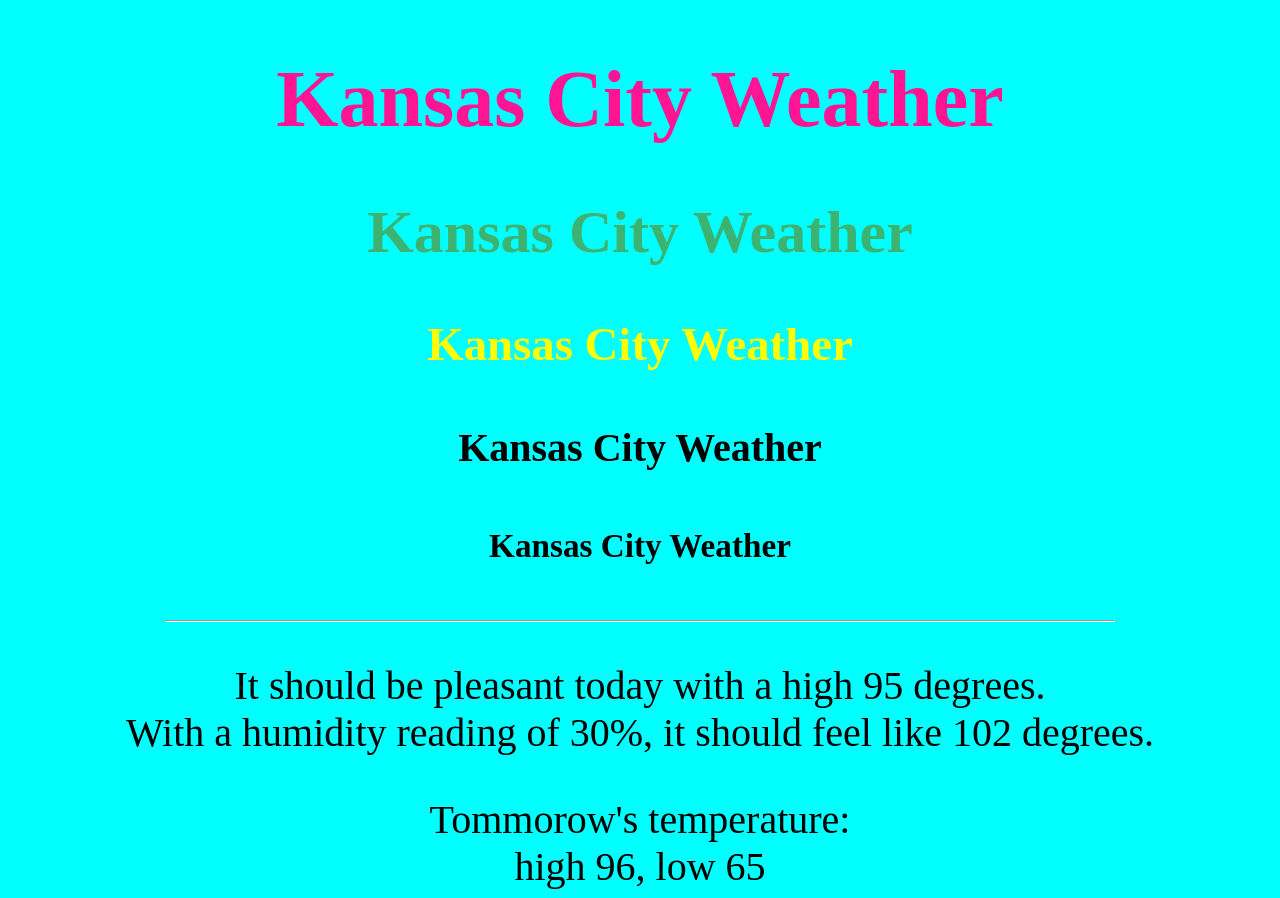
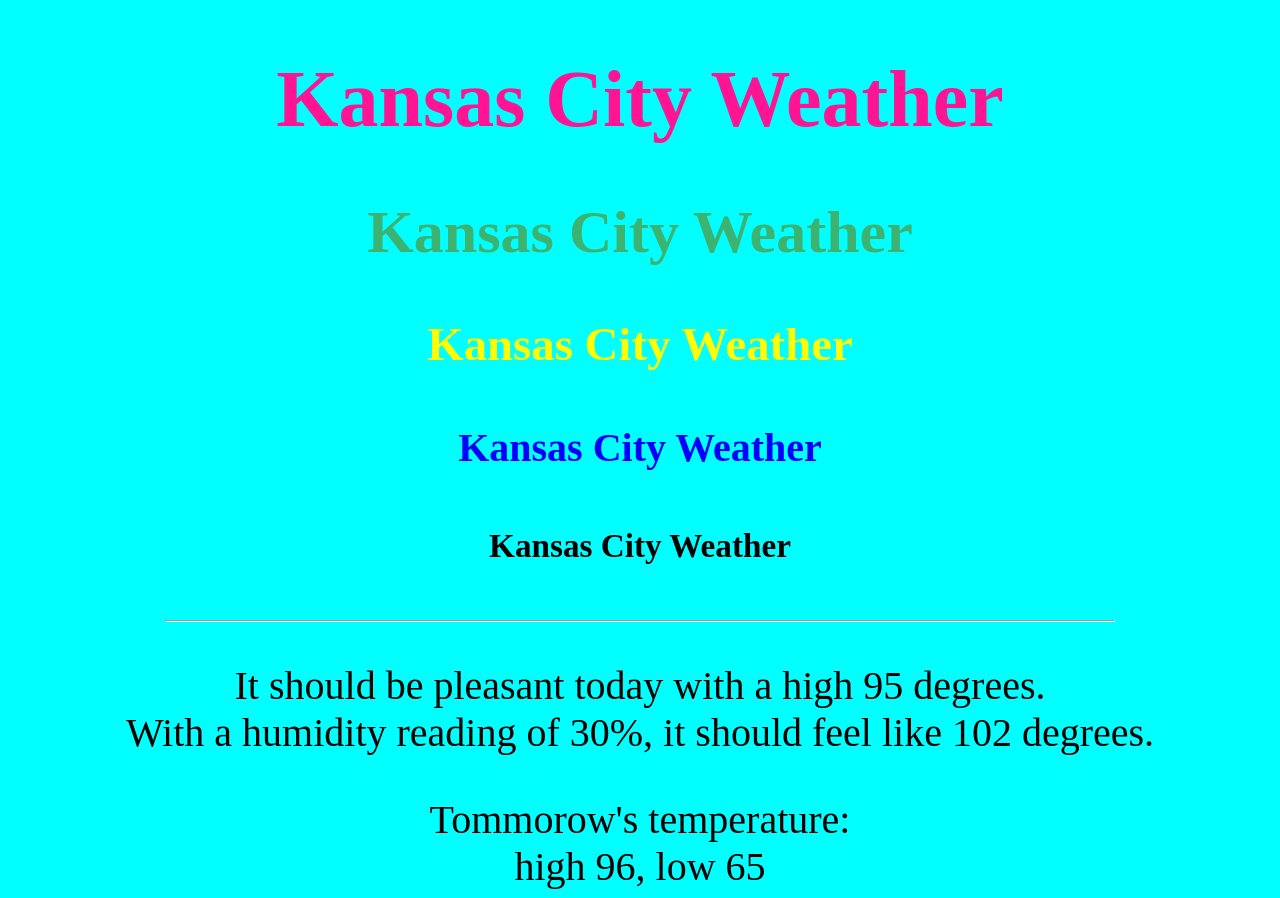
Before and after one commit to Dhyvadita/DPW_Latihan, a plain HTML site: page index.html in a window 1280 px wide. Drawn offline with Linux system fonts and the light colour scheme.

Commit message:
Ganti warna biru

```diff
--- a/index.html
+++ b/index.html
@@ -12,7 +12,7 @@
     <h1 style = "color :deeppink ;" > Kansas City Weather </h1>
     <h2 style = "color : mediumseagreen ;" > Kansas City Weather </h2>
     <h3 style = "color : yellow;" > Kansas City Weather </h3>
-    <h4>Kansas City Weather</h4>
+    <h4 style = "color : blue ;">Kansas City Weather</h4>
     <h5>Kansas City Weather</h5>
 
     <hr>
```
